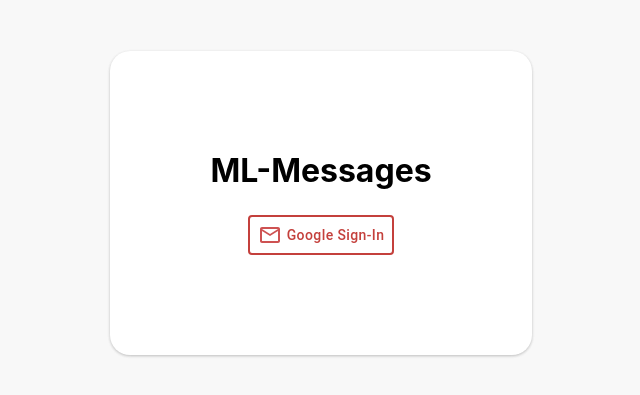
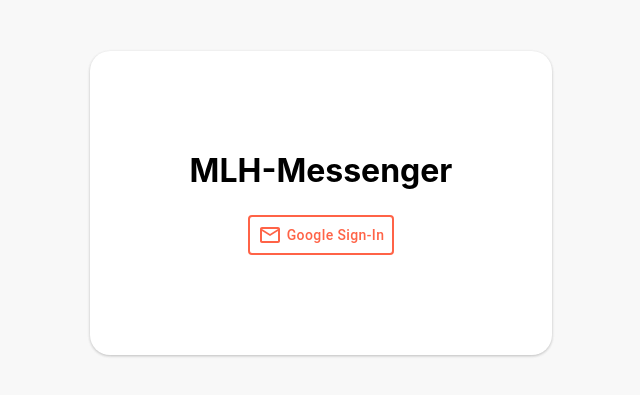
Before and after one commit to VistritPandey/MLH-Hackathon, a React (Create React App) app: page / in a window 1280 px wide. Shown: the part 197-592 px from the top of the page, without its empty margins (319-959 px from the left). Built offline with nearby package versions, Linux system fonts and the light colour scheme.

Commit message:
Bugs Fixed

```diff
--- a/src/Login.css
+++ b/src/Login.css
@@ -23,12 +23,12 @@
   .login__container > button {
     margin-top: 25px;
     text-transform: inherit !important;
-    border: 2px solid #c4403c !important;
+    border: 2px solid tomato !important;
     color: rgb(0, 0, 0);
-    color: #c4403c;
+    color: tomato;
   }
 
   .mailIconLogin {
-    color: rgb(206, 82, 82);
+    color: tomato;
     margin-right: 5px;
   }
--- a/src/Login.js
+++ b/src/Login.js
@@ -25,9 +25,8 @@ function Login() {
     <div className="login">
       <div className="login__container">
         <div className="login__text">
-          <h1>ML-Messages</h1>
+          <h1>MLH-Messenger</h1>
         </div>
-
         <Button onClick={signIn}>
           <MailOutlineIcon className="mailIconLogin" />
           Google Sign-In
```
Also changed, not shown: 1 other file (tests, documents, lock files or other folders).
